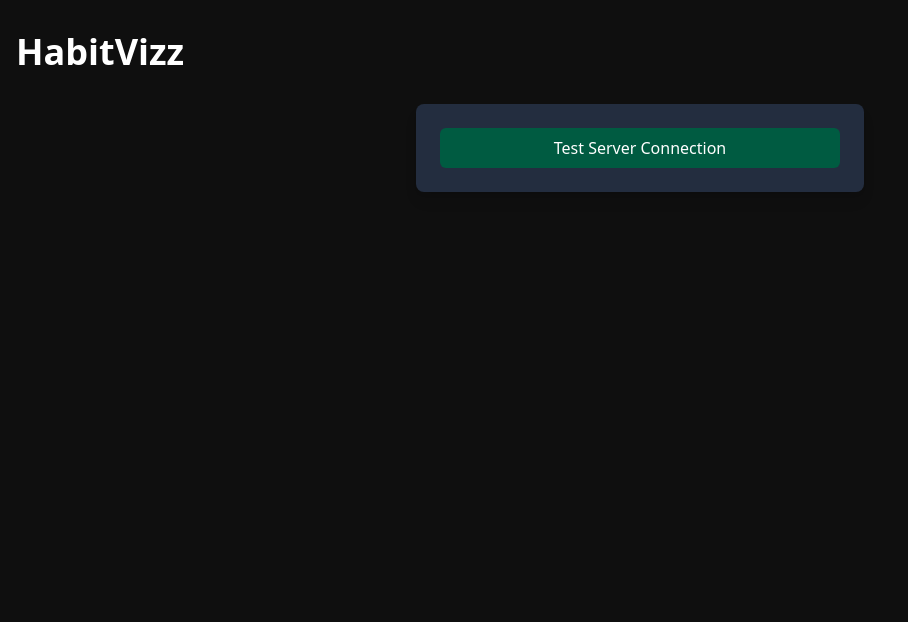
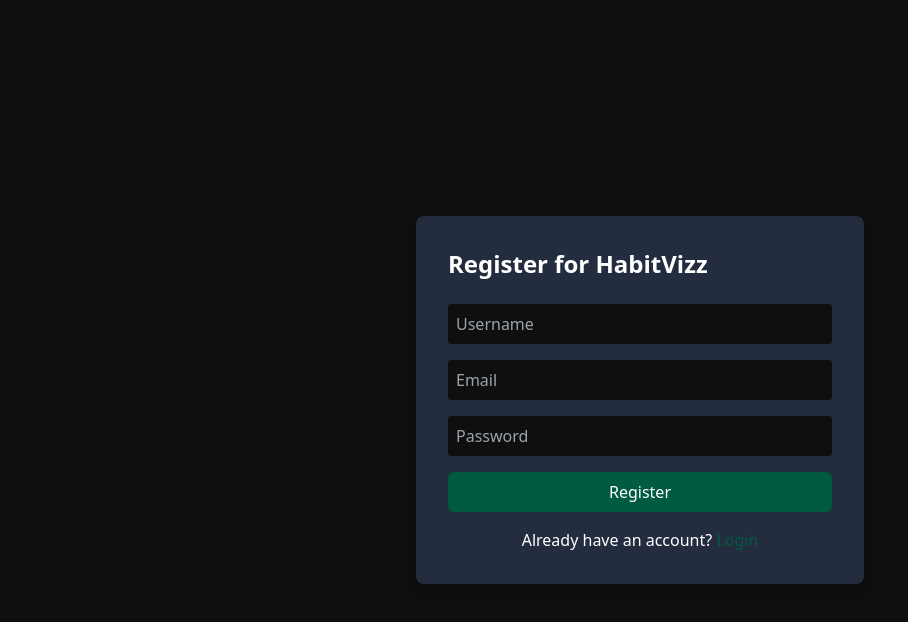
Before and after one commit to DhruvSinha2003/habitvizz, a React (Create React App) app in the folder client/: page /register in a window 1280 px wide. Shown: the top 622 px of the page, without its empty margins (0-908 px from the left). Built offline with nearby package versions, Linux system fonts and the light colour scheme.

Commit message:
login and registration working

```diff
--- a/client/package.json
+++ b/client/package.json
@@ -10,6 +10,7 @@
     "postcss": "^8.4.49",
     "react": "^19.0.0",
     "react-dom": "^19.0.0",
+    "react-router-dom": "^7.1.1",
     "react-scripts": "5.0.1",
     "tailwindcss": "^3.4.17"
   },
--- a/client/src/App.js
+++ b/client/src/App.js
@@ -1,51 +1,74 @@
-import axios from "axios";
-import { useState } from "react";
+// src/App.js
+import {
+  Navigate,
+  Route,
+  BrowserRouter as Router,
+  Routes,
+} from "react-router-dom";
+import Header from "./components/Header";
+import { AuthProvider, useAuth } from "./context/AuthContext";
+import Login from "./pages/Login";
+import Profile from "./pages/Profile";
+import Register from "./pages/Register";
+
+const ProtectedRoute = ({ children }) => {
+  const { user, loading } = useAuth();
+
+  if (loading) {
+    return <div>Loading...</div>;
+  }
+
+  if (!user) {
+    return <Navigate to="/login" />;
+  }
+
+  return children;
+};
 
 function App() {
-  const [testMessage, setTestMessage] = useState("");
-  const [loading, setLoading] = useState(false);
-  const [error, setError] = useState(null);
-
-  const testServerConnection = async () => {
-    try {
-      setLoading(true);
-      setError(null);
-      const response = await axios.get("http://localhost:5000/test");
-      setTestMessage(response.data.message);
-    } catch (err) {
-      setError(err.message);
-    } finally {
-      setLoading(false);
-    }
-  };
+  const { user } = useAuth();
 
   return (
-    <div className="min-h-screen bg-primary-dark text-white">
-      <div className="container mx-auto px-4 py-8">
-        <h1 className="text-4xl font-bold mb-8">HabitVizz</h1>
-
-        <div className="max-w-md mx-auto bg-primary p-6 rounded-lg shadow-lg">
-          <button
-            onClick={testServerConnection}
-            disabled={loading}
-            className="btn-primary w-full"
-          >
-            {loading ? "Testing..." : "Test Server Connection"}
-          </button>
-
-          {testMessage && (
-            <div className="mt-4 p-4 bg-green-800 rounded-md">
-              {testMessage}
-            </div>
-          )}
-
-          {error && (
-            <div className="mt-4 p-4 bg-red-800 rounded-md">Error: {error}</div>
-          )}
-        </div>
-      </div>
-    </div>
+    <Router>
+      {user && <Header />}
+      <Routes>
+        <Route
+          path="/login"
+          element={!user ? <Login /> : <Navigate to="/" />}
+        />
+        <Route
+          path="/register"
+          element={!user ? <Register /> : <Navigate to="/" />}
+        />
+        <Route
+          path="/profile"
+          element={
+            <ProtectedRoute>
+              <Profile />
+            </ProtectedRoute>
+          }
+        />
+        <Route
+          path="/"
+          element={
+            <ProtectedRoute>
+              <div className="min-h-screen bg-primary-dark">
+                {/* Your dashboard content will go here */}
+              </div>
+            </ProtectedRoute>
+          }
+        />
+      </Routes>
+    </Router>
   );
 }
 
-export default App;
+function AppWrapper() {
+  return (
+    <AuthProvider>
+      <App />
+    </AuthProvider>
+  );
+}
+
+export default AppWrapper;
--- /dev/null
+++ b/client/src/components/Header.js
@@ -0,0 +1,65 @@
+// src/components/Header.js
+import {
+  Cog6ToothIcon,
+  FireIcon,
+  StarIcon,
+  TrophyIcon,
+  UserIcon,
+} from "@heroicons/react/24/outline";
+import { useState } from "react";
+import { Link } from "react-router-dom";
+import { useAuth } from "../context/AuthContext";
+
+export default function Header() {
+  const { user } = useAuth();
+  const [theme, setTheme] = useState("dark");
+
+  const toggleTheme = () => {
+    const newTheme = theme === "dark" ? "light" : "dark";
+    setTheme(newTheme);
+    document.documentElement.classList.toggle("dark");
+  };
+
+  return (
+    <header className="bg-primary-dark p-4 shadow-lg">
+      <div className="container mx-auto flex items-center justify-between">
+        <Link to="/" className="text-2xl font-bold text-white">
+          HabitVizz
+        </Link>
+
+        <div className="flex items-center space-x-4">
+          <button className="btn-primary">New Habit</button>
+
+          <button
+            onClick={toggleTheme}
+            className="p-2 hover:bg-primary-light rounded-full"
+          >
+            <Cog6ToothIcon className="h-6 w-6 text-white" />
+          </button>
+
+          <div className="flex items-center space-x-2 text-white">
+            <TrophyIcon className="h-6 w-6" />
+            <span>10</span>
+          </div>
+
+          <div className="flex items-center space-x-2 text-white">
+            <FireIcon className="h-6 w-6" />
+            <span>5 days</span>
+          </div>
+
+          <div className="flex items-center space-x-2 text-white">
+            <StarIcon className="h-6 w-6" />
+            <span>100 pts</span>
+          </div>
+
+          <Link
+            to="/profile"
+            className="p-2 hover:bg-primary-light rounded-full"
+          >
+            <UserIcon className="h-6 w-6 text-white" />
+          </Link>
+        </div>
+      </div>
+    </header>
+  );
+}
--- /dev/null
+++ b/client/src/context/AuthContext.js
@@ -0,0 +1,38 @@
+// src/context/AuthContext.js
+import { createContext, useContext, useEffect, useState } from "react";
+
+const AuthContext = createContext();
+
+export const AuthProvider = ({ children }) => {
+  const [user, setUser] = useState(null);
+  const [loading, setLoading] = useState(true);
+
+  useEffect(() => {
+    const token = localStorage.getItem("token");
+    const userData = localStorage.getItem("user");
+    if (token && userData) {
+      setUser(JSON.parse(userData));
+    }
+    setLoading(false);
+  }, []);
+
+  const login = (userData, token) => {
+    setUser(userData);
+    localStorage.setItem("token", token);
+    localStorage.setItem("user", JSON.stringify(userData));
+  };
+
+  const logout = () => {
+    setUser(null);
+    localStorage.removeItem("token");
+    localStorage.removeItem("user");
+  };
+
+  return (
+    <AuthContext.Provider value={{ user, login, logout, loading }}>
+      {children}
+    </AuthContext.Provider>
+  );
+};
+
+export const useAuth = () => useContext(AuthContext);
--- /dev/null
+++ b/client/src/pages/Login.js
@@ -0,0 +1,77 @@
+// src/pages/Login.js
+import axios from "axios";
+import { useState } from "react";
+import { Link, useNavigate } from "react-router-dom";
+import { useAuth } from "../context/AuthContext";
+
+export default function Login() {
+  const [formData, setFormData] = useState({ email: "", password: "" });
+  const [error, setError] = useState("");
+  const { login } = useAuth();
+  const navigate = useNavigate();
+
+  const handleSubmit = async (e) => {
+    e.preventDefault();
+    try {
+      const response = await axios.post(
+        "http://localhost:5000/api/auth/login",
+        formData
+      );
+      login(response.data.user, response.data.token);
+      navigate("/");
+    } catch (err) {
+      setError(err.response?.data?.message || "An error occurred");
+    }
+  };
+
+  return (
+    <div className="min-h-screen bg-primary-dark flex items-center justify-center">
+      <div className="bg-primary p-8 rounded-lg shadow-lg max-w-md w-full">
+        <h2 className="text-2xl font-bold text-white mb-6">
+          Login to HabitVizz
+        </h2>
+
+        {error && (
+          <div className="bg-red-800 text-white p-3 rounded mb-4">{error}</div>
+        )}
+
+        <form onSubmit={handleSubmit} className="space-y-4">
+          <div>
+            <input
+              type="email"
+              placeholder="Email"
+              className="w-full p-2 rounded bg-primary-dark text-white"
+              value={formData.email}
+              onChange={(e) =>
+                setFormData({ ...formData, email: e.target.value })
+              }
+            />
+          </div>
+
+          <div>
+            <input
+              type="password"
+              placeholder="Password"
+              className="w-full p-2 rounded bg-primary-dark text-white"
+              value={formData.password}
+              onChange={(e) =>
+                setFormData({ ...formData, password: e.target.value })
+              }
+            />
+          </div>
+
+          <button type="submit" className="btn-primary w-full">
+            Login
+          </button>
+        </form>
+
+        <p className="mt-4 text-white text-center">
+          Don't have an account?{" "}
+          <Link to="/register" className="text-primary-light hover:underline">
+            Register
+          </Link>
+        </p>
+      </div>
+    </div>
+  );
+}
--- /dev/null
+++ b/client/src/pages/Profile.js
@@ -0,0 +1,31 @@
+// src/pages/Profile.js
+import { useNavigate } from "react-router-dom";
+import { useAuth } from "../context/AuthContext";
+
+export default function Profile() {
+  const { user, logout } = useAuth();
+  const navigate = useNavigate();
+
+  const handleLogout = () => {
+    logout();
+    navigate("/login");
+  };
+
+  return (
+    <div className="container mx-auto px-4 py-8">
+      <div className="max-w-md mx-auto bg-primary p-8 rounded-lg shadow-lg">
+        <h2 className="text-2xl font-bold text-white mb-6">Profile</h2>
+
+        <div className="mb-6">
+          <p className="text-white">
+            <span className="font-semibold">Username:</span> {user?.username}
+          </p>
+        </div>
+
+        <button onClick={handleLogout} className="btn-primary w-full">
+          Logout
+        </button>
+      </div>
+    </div>
+  );
+}
--- /dev/null
+++ b/client/src/pages/Register.js
@@ -0,0 +1,93 @@
+// src/pages/Register.js
+import axios from "axios";
+import { useState } from "react";
+import { Link, useNavigate } from "react-router-dom";
+import { useAuth } from "../context/AuthContext";
+
+export default function Register() {
+  const [formData, setFormData] = useState({
+    username: "",
+    email: "",
+    password: "",
+  });
+  const [error, setError] = useState("");
+  const { login } = useAuth();
+  const navigate = useNavigate();
+
+  const handleSubmit = async (e) => {
+    e.preventDefault();
+    try {
+      const response = await axios.post(
+        "http://localhost:5000/api/auth/register",
+        formData
+      );
+      login(response.data.user, response.data.token);
+      navigate("/");
+    } catch (err) {
+      setError(err.response?.data?.message || "An error occurred");
+    }
+  };
+
+  return (
+    <div className="min-h-screen bg-primary-dark flex items-center justify-center">
+      <div className="bg-primary p-8 rounded-lg shadow-lg max-w-md w-full">
+        <h2 className="text-2xl font-bold text-white mb-6">
+          Register for HabitVizz
+        </h2>
+
+        {error && (
+          <div className="bg-red-800 text-white p-3 rounded mb-4">{error}</div>
+        )}
+
+        <form onSubmit={handleSubmit} className="space-y-4">
+          <div>
+            <input
+              type="text"
+              placeholder="Username"
+              className="w-full p-2 rounded bg-primary-dark text-white"
+              value={formData.username}
+              onChange={(e) =>
+                setFormData({ ...formData, username: e.target.value })
+              }
+            />
+          </div>
+
+          <div>
+            <input
+              type="email"
+              placeholder="Email"
+              className="w-full p-2 rounded bg-primary-dark text-white"
+              value={formData.email}
+              onChange={(e) =>
+                setFormData({ ...formData, email: e.target.value })
+              }
+            />
+          </div>
+
+          <div>
+            <input
+              type="password"
+              placeholder="Password"
+              className="w-full p-2 rounded bg-primary-dark text-white"
+              value={formData.password}
+              onChange={(e) =>
+                setFormData({ ...formData, password: e.target.value })
+              }
+            />
+          </div>
+
+          <button type="submit" className="btn-primary w-full">
+            Register
+          </button>
+        </form>
+
+        <p className="mt-4 text-white text-center">
+          Already have an account?{" "}
+          <Link to="/login" className="text-primary-light hover:underline">
+            Login
+          </Link>
+        </p>
+      </div>
+    </div>
+  );
+}
```
Also changed, not shown: 2 other files (tests, documents, lock files or other folders).
